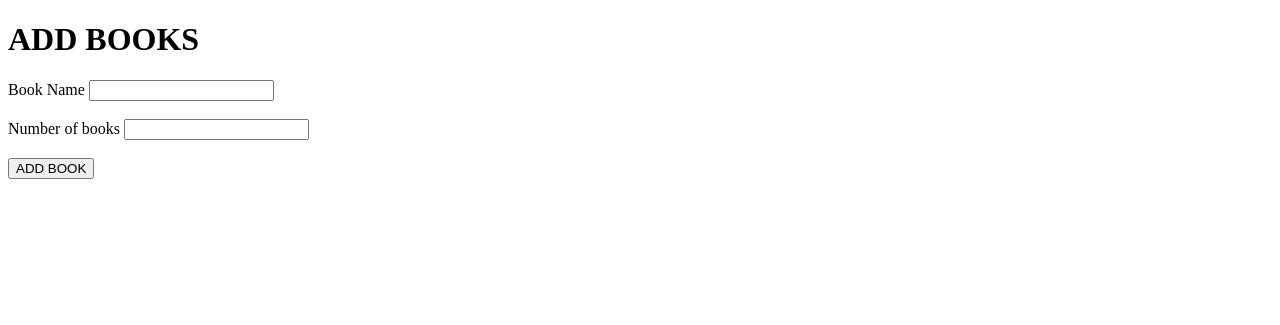
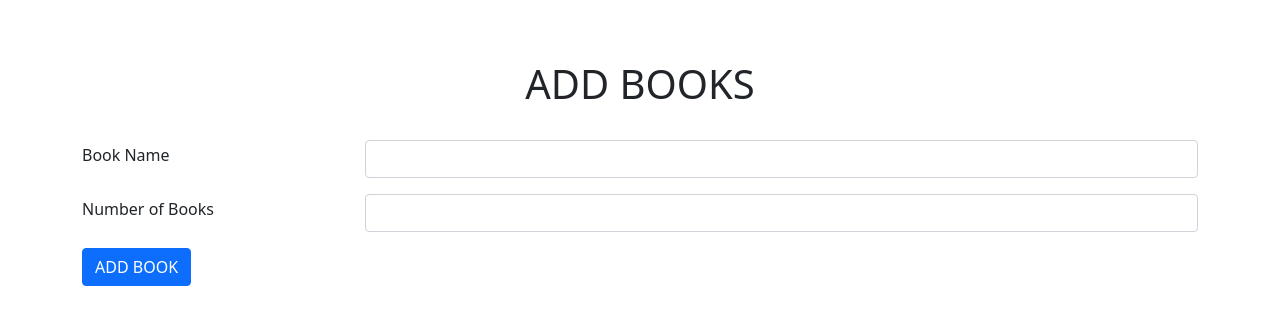
Before and after one commit to sindhuyamsani/libraryy, a Django app: template library/templates/addpage.html in a window 1280 px wide. Shown: the top 325 px of the page. Run offline with Django 3.2, Linux system fonts and the light colour scheme; the template is opened without the code that fills it, so the values that code supplies are empty.

Commit message:
Update addpage.html

```diff
--- a/library/templates/addpage.html
+++ b/library/templates/addpage.html
@@ -3,19 +3,55 @@
   <head>
     <meta charset="utf-8">
     <title></title>
+    <link href="https://cdn.jsdelivr.net/npm/bootstrap@5.1.3/dist/css/bootstrap.min.css" rel="stylesheet"
+    integrity="sha384-1BmE4kWBq78iYhFldvKuhfTAU6auU8tT94WrHftjDbrCEXSU1oBoqyl2QvZ6jIW3" crossorigin="anonymous">
+    <style>
+      h1{
+        text-align: center;
+      }
+      .container{
+        margin-top: 60px;
+      }
+    </style>
   </head>
   <body>
-    <h1>ADD BOOKS</h1>
+
     <form method="post">
       {% csrf_token %}
-      <label for="">Book Name</label>
+      <!-- <label for="">Book Name</label>
       <input type="text" name="bname" value="">
       <br><br>
       <label for="">Number of books</label>
       <input type="text" name="bcount" value="">
       <br><br>
-      <input type="submit" name="" value="ADD BOOK">
+      <input type="submit" name="" value="ADD BOOK"> -->
 
+
+      <div class="container">
+        <h1>ADD BOOKS</h1>
+        <form class="mx-auto">
+            <fieldset>
+                <div class="row mb-3 g-3 align-items-center mt-2">
+                    <div class="col-sm-3 col-md-3">
+                        <label for="" class="form-label">Book Name</label>
+                    </div>
+                    <div class="col-md-9">
+                        <input type="text" name="bname" class="form-control">
+                    </div>
+                </div>
+                <div class="row mb-3 g-3 align-items-center">
+                    <div class="col-sm-3 col-md-3">
+                        <label for="" class="form-label">Number of Books</label>
+                    </div>
+                    <div class="col-md-9">
+                        <input type="text" name="bcount" value="" class="form-control">
+                    </div>
+                </div>
+
+
+                <button type="submit" class="btn btn-primary mb-3">ADD BOOK</button>
+
+    </div>
     </form>
   </body>
 </html>
```
